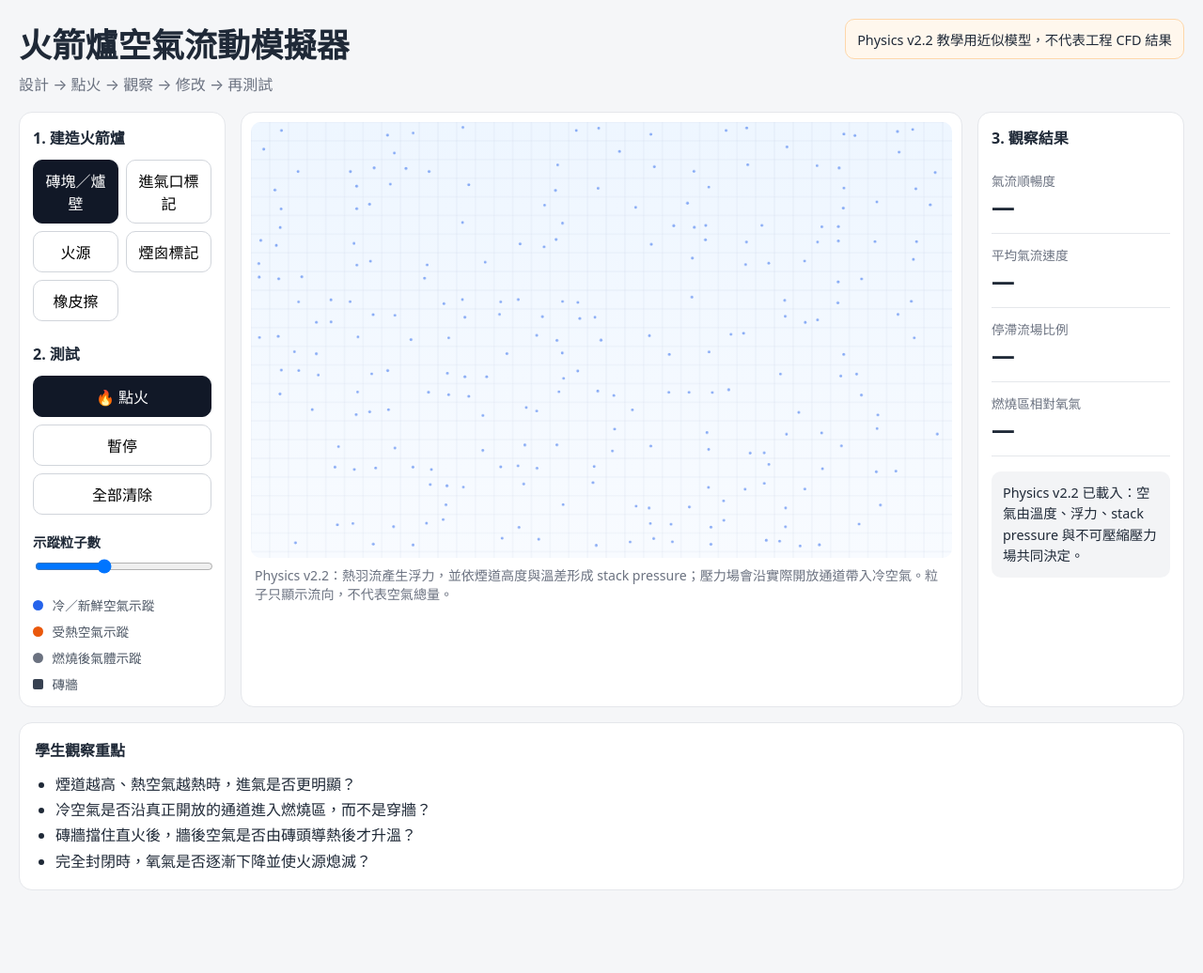
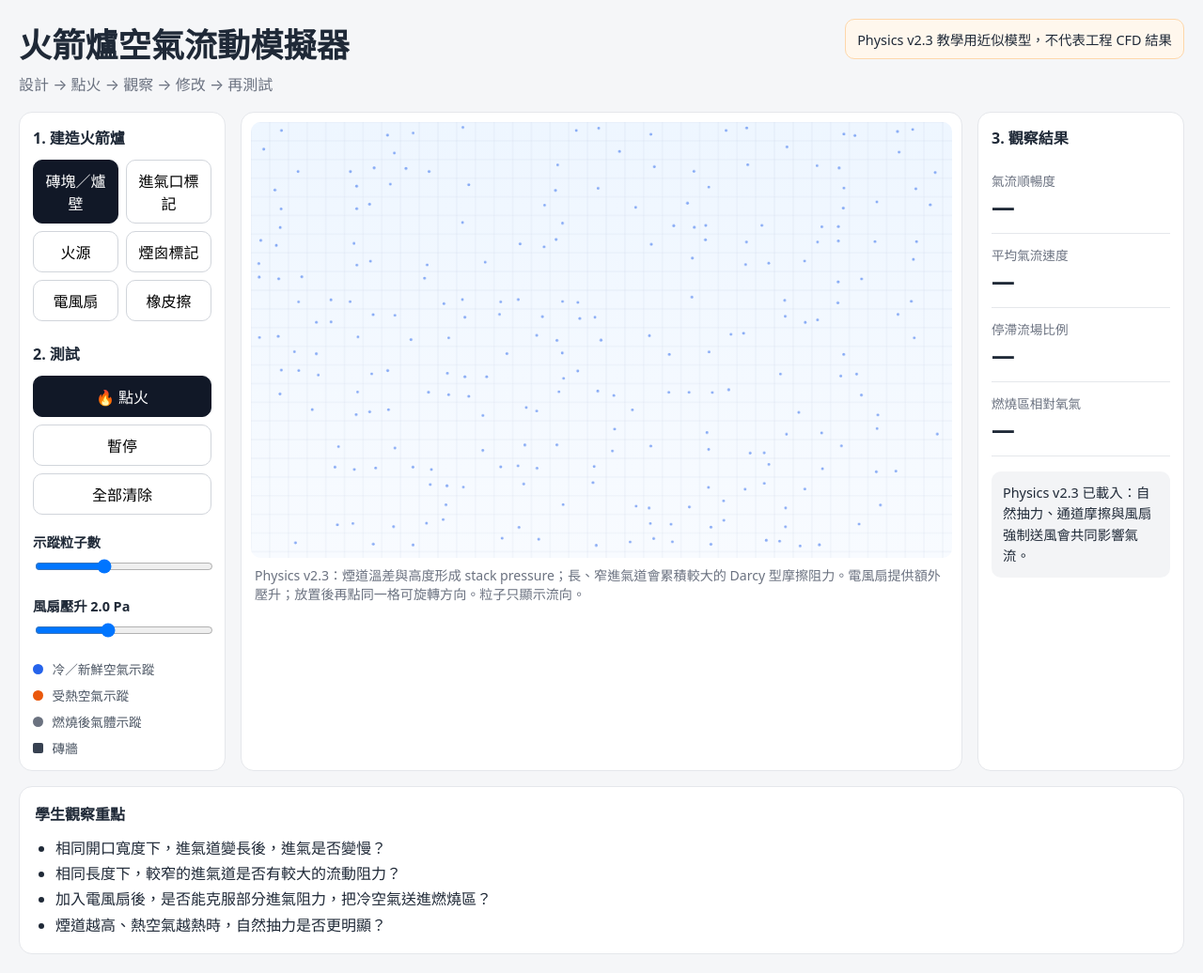
Before and after one commit to bai-collab/rocket-stove-airflow-sim, a plain HTML site: page index.html in a window 1280 px wide. Shown: the whole page at 94% size. Before the commit the page ends 968 px from the top, so only its background shows below. Drawn offline with Linux system fonts and the light colour scheme.

Commit message:
Enable v2.3 duct resistance and fan controls

```diff
--- a/index.html
+++ b/index.html
@@ -8,16 +8,17 @@
 </head>
 <body>
   <main class="app-shell">
-    <header class="topbar"><div><h1>火箭爐空氣流動模擬器</h1><p>設計 → 點火 → 觀察 → 修改 → 再測試</p></div><div class="notice">Physics v2.2 教學用近似模型，不代表工程 CFD 結果</div></header>
+    <header class="topbar"><div><h1>火箭爐空氣流動模擬器</h1><p>設計 → 點火 → 觀察 → 修改 → 再測試</p></div><div class="notice">Physics v2.3 教學用近似模型，不代表工程 CFD 結果</div></header>
     <section class="workspace">
-      <aside class="panel tools"><h2>1. 建造火箭爐</h2><div class="tool-grid" role="group" aria-label="建造工具"><button class="tool active" data-tool="wall">磚塊／爐壁</button><button class="tool" data-tool="inlet">進氣口標記</button><button class="tool" data-tool="fire">火源</button><button class="tool" data-tool="chimney">煙囪標記</button><button class="tool" data-tool="erase">橡皮擦</button></div><h2>2. 測試</h2><div class="action-stack"><button id="igniteBtn" class="primary">🔥 點火</button><button id="pauseBtn">暫停</button><button id="clearBtn">全部清除</button></div><label class="range-label" for="particleCount">示蹤粒子數</label><input id="particleCount" type="range" min="80" max="500" step="20" value="240" /><div class="legend"><span><i class="dot air"></i> 冷／新鮮空氣示蹤</span><span><i class="dot heat"></i> 受熱空氣示蹤</span><span><i class="dot exhaust"></i> 燃燒後氣體示蹤</span><span><i class="box wall"></i> 磚牆</span></div></aside>
-      <section class="simulation-card"><canvas id="simCanvas" width="900" height="560" aria-label="火箭爐氣流模擬畫布"></canvas><p class="hint">Physics v2.2：熱羽流產生浮力，並依煙道高度與溫差形成 stack pressure；壓力場會沿實際開放通道帶入冷空氣。粒子只顯示流向，不代表空氣總量。</p></section>
-      <aside class="panel metrics"><h2>3. 觀察結果</h2><div class="metric-card"><span>氣流順暢度</span><strong id="flowScore">—</strong></div><div class="metric-card"><span>平均氣流速度</span><strong id="avgSpeed">—</strong></div><div class="metric-card"><span>停滯流場比例</span><strong id="stagnantRate">—</strong></div><div class="metric-card"><span>燃燒區相對氧氣</span><strong id="oxygenRate">—</strong></div><div id="feedback" class="feedback">Physics v2.2 已載入：空氣由溫度、浮力、stack pressure 與不可壓縮壓力場共同決定。</div></aside>
+      <aside class="panel tools"><h2>1. 建造火箭爐</h2><div class="tool-grid" role="group" aria-label="建造工具"><button class="tool active" data-tool="wall">磚塊／爐壁</button><button class="tool" data-tool="inlet">進氣口標記</button><button class="tool" data-tool="fire">火源</button><button class="tool" data-tool="chimney">煙囪標記</button><button class="tool" data-tool="fan">電風扇</button><button class="tool" data-tool="erase">橡皮擦</button></div><h2>2. 測試</h2><div class="action-stack"><button id="igniteBtn" class="primary">🔥 點火</button><button id="pauseBtn">暫停</button><button id="clearBtn">全部清除</button></div><label class="range-label" for="particleCount">示蹤粒子數</label><input id="particleCount" type="range" min="80" max="500" step="20" value="240" /><label class="range-label" for="fanPressure">風扇壓升 <output id="fanPressureValue">2.0 Pa</output></label><input id="fanPressure" type="range" min="0" max="5" step="0.5" value="2" /><div class="legend"><span><i class="dot air"></i> 冷／新鮮空氣示蹤</span><span><i class="dot heat"></i> 受熱空氣示蹤</span><span><i class="dot exhaust"></i> 燃燒後氣體示蹤</span><span><i class="box wall"></i> 磚牆</span></div></aside>
+      <section class="simulation-card"><canvas id="simCanvas" width="900" height="560" aria-label="火箭爐氣流模擬畫布"></canvas><p class="hint">Physics v2.3：煙道溫差與高度形成 stack pressure；長、窄進氣道會累積較大的 Darcy 型摩擦阻力。電風扇提供額外壓升；放置後再點同一格可旋轉方向。粒子只顯示流向。</p></section>
+      <aside class="panel metrics"><h2>3. 觀察結果</h2><div class="metric-card"><span>氣流順暢度</span><strong id="flowScore">—</strong></div><div class="metric-card"><span>平均氣流速度</span><strong id="avgSpeed">—</strong></div><div class="metric-card"><span>停滯流場比例</span><strong id="stagnantRate">—</strong></div><div class="metric-card"><span>燃燒區相對氧氣</span><strong id="oxygenRate">—</strong></div><div id="feedback" class="feedback">Physics v2.3 已載入：自然抽力、通道摩擦與風扇強制送風會共同影響氣流。</div></aside>
     </section>
-    <section class="teacher-note"><h2>學生觀察重點</h2><ul><li>煙道越高、熱空氣越熱時，進氣是否更明顯？</li><li>冷空氣是否沿真正開放的通道進入燃燒區，而不是穿牆？</li><li>磚牆擋住直火後，牆後空氣是否由磚頭導熱後才升溫？</li><li>完全封閉時，氧氣是否逐漸下降並使火源熄滅？</li></ul></section>
+    <section class="teacher-note"><h2>學生觀察重點</h2><ul><li>相同開口寬度下，進氣道變長後，進氣是否變慢？</li><li>相同長度下，較窄的進氣道是否有較大的流動阻力？</li><li>加入電風扇後，是否能克服部分進氣阻力，把冷空氣送進燃燒區？</li><li>煙道越高、熱空氣越熱時，自然抽力是否更明顯？</li></ul></section>
   </main>
   <script src="js/app-v2.js?v=20260825-1"></script>
   <script src="js/physics-v2-plume-fix.js?v=20260825-2"></script>
   <script src="js/physics-v2-stack-flow.js?v=20260825-3"></script>
+  <script src="js/physics-v2-fan-duct.js?v=20260825-4"></script>
 </body>
 </html>
```
